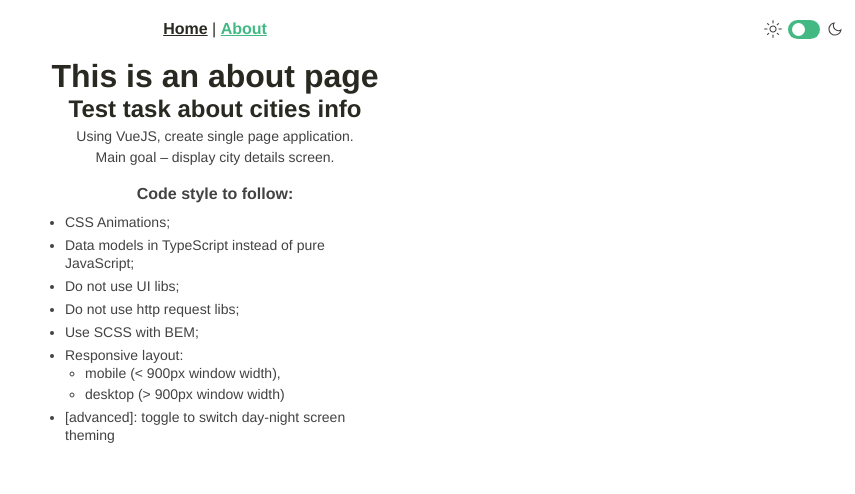
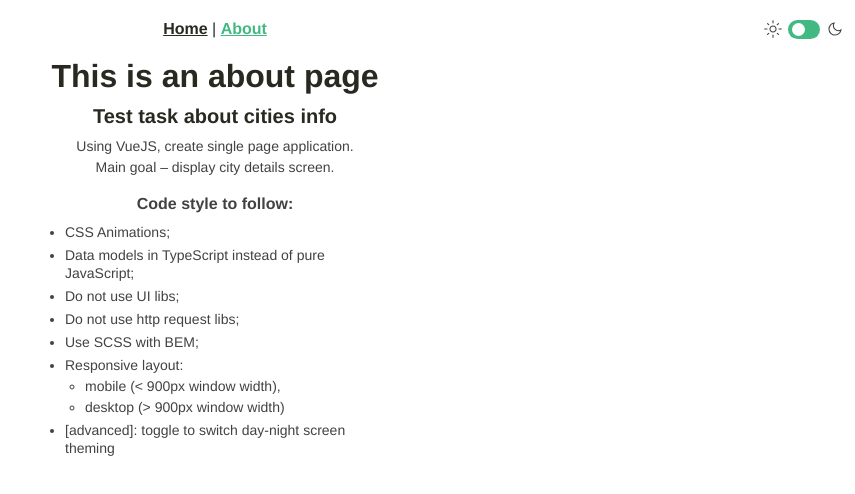
Before and after one commit to ok-webdev/city-info, a Vue app: page /about in a window 1280 px wide. Shown: the top 494 px of the page, without its empty margins (425-1280 px from the left). Built offline with nearby package versions, Linux system fonts and the light colour scheme.

Commit message:
change styles

```diff
--- a/src/components/BaseButton.vue
+++ b/src/components/BaseButton.vue
@@ -32,11 +32,12 @@
     font-family: inherit;
     font-size: 13px;
     font-weight: 600;
-    padding: 5px 12px;
+    padding: 6px 12px;
     border: none;
     border-radius: 5px;
     cursor: pointer;
     color: var(--button-text-color);
+    min-width: 80px;
     &_submit{
       background-color: var(--additive-color);
     }
--- a/src/views/AboutView.vue
+++ b/src/views/AboutView.vue
@@ -1,7 +1,7 @@
 <template>
   <div class="about">
     <h1>This is an about page</h1>
-    <h2>Test task about cities info</h2>
+    <h2 class="about__second-title">Test task about cities info</h2>
 
     <p class="about__subtitle">Using VueJS, create single page application.</p>
     <p class="about__subtitle">Main goal – display city details screen.</p>
@@ -32,12 +32,20 @@
 
 <style scoped lang="scss">
   .about {
+    h1, h2{
+      margin-bottom: 10px;
+    }
+    &__second-title {
+      font-size: 20px;
+      margin-top: 5px;
+    }
     &__subtitle{
       font-size: 14px;
       margin-top: 5px;
     }
     &__description {
-      width: 300px;
+      max-width: 300px;
+      width: 80%;
       margin: 20px auto;
       &-title{
         font-weight: 600;
@@ -55,6 +63,7 @@
     &__sublist {
       font-size: 14px;
       margin-left: 20px;
+      margin-top: 3px;
       &-item{
         margin-bottom: 3px;
       }
```
